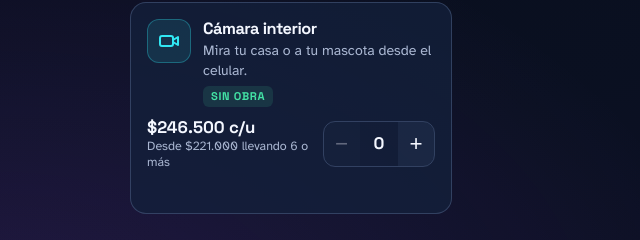
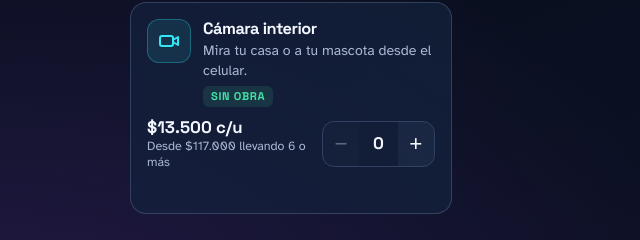
Before and after one commit to EandreaSanchez/lares-iot-encuesta, a plain HTML site: page cotizar.html in a window 1280 px wide. Shown: the part 1257-1497 px from the top of the page, 0-640 px from the left. Drawn offline with Linux system fonts and the light colour scheme.

Commit message:
Update prices for interior camera in cotizar.html

```diff
--- a/cotizar.html
+++ b/cotizar.html
@@ -162,7 +162,7 @@ const CATALOGO = [
   { id: "puerta", nombre: "Sensor de puerta o ventana", desc: "Te avisa si quedó abierta. Se pega con adhesivo.", icon: "door", precios: [72500, 69000, 65000], inst: 0, tag: "Sin obra" },
   { id: "fuga", nombre: "Sensor de fuga de agua", desc: "Te avisa al celular si hay agua en el piso de cocina, baño o lavadero.", icon: "drop", precios: [87000, 82800, 78000], inst: 0, tag: "Sin obra" },
   { id: "gas", nombre: "Detector de gas", desc: "Te avisa si detecta una fuga de gas. Se conecta a un tomacorriente.", icon: "gas", precios: [137800, 131100, 123500], inst: 0, tag: "Sin obra" },
-  { id: "camara", nombre: "Cámara interior", desc: "Mira tu casa o a tu mascota desde el celular.", icon: "cam", precios: [246500, 234600, 221000], inst: 0, tag: "Sin obra" }
+  { id: "camara", nombre: "Cámara interior", desc: "Mira tu casa o a tu mascota desde el celular.", icon: "cam", precios: [13500,124200, 117000], inst: 0, tag: "Sin obra" }
 ];
 const PAQUETES = {
   luz: { bombillo: 6 },
```
